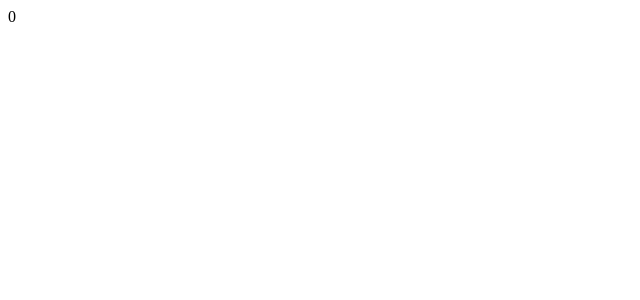
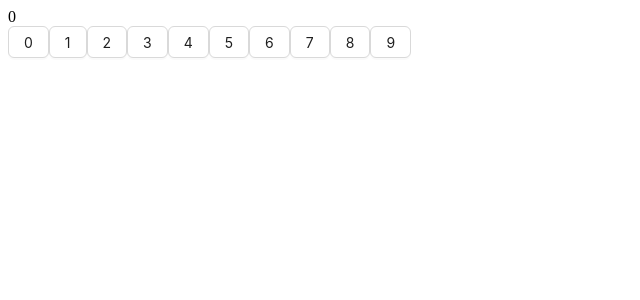
Before and after one commit to RustamRu/calc, a React (Create React App) app: page / in a window 1280 px wide. Shown: the top 300 px of the page, without its empty margins (0-640 px from the left). Built offline with nearby package versions, Linux system fonts and the light colour scheme.

Commit message:
DigitButton component: base structure, tests

```diff
--- a/package.json
+++ b/package.json
@@ -45,6 +45,8 @@
     ]
   },
   "devDependencies": {
-    "jest": "^27.5.1"
+    "@types/redux-mock-store": "^1.0.3",
+    "jest": "^27.5.1",
+    "redux-mock-store": "^1.5.4"
   }
 }
--- a/src/App.tsx
+++ b/src/App.tsx
@@ -1,5 +1,5 @@
 import { FC } from "react";
-import {  Display } from "./components";
+import {DigitButton, Display } from "./components";
 
 
 export const App: FC = () => {
@@ -7,6 +7,17 @@ export const App: FC = () => {
   return (
     <div>
       <Display />
+
+      <DigitButton digit={0} />
+      <DigitButton digit={1} />
+      <DigitButton digit={2} />
+      <DigitButton digit={3} />
+      <DigitButton digit={4} />
+      <DigitButton digit={5} />
+      <DigitButton digit={6} />
+      <DigitButton digit={7} />
+      <DigitButton digit={8} />
+      <DigitButton digit={9} />
     </div>
   );
 };
--- /dev/null
+++ b/src/components/DigitButton/index.tsx
@@ -0,0 +1,16 @@
+import { FC } from "react"
+import { Digit } from "../../types"
+import { Button } from "../Button"
+import { useDispatch } from "react-redux"
+import { input } from "../../store/calculationSlice"
+
+
+interface IProps {
+  digit: Digit;
+};
+
+export const DigitButton: FC<IProps> = ({ digit }) => {
+  const dispatch = useDispatch();
+
+  return <Button onClick={() => dispatch(input(digit))}>{digit}</Button>
+}
--- a/src/components/index.tsx
+++ b/src/components/index.tsx
@@ -1,2 +1,4 @@
 export { Button } from "./Button";
+export { DigitButton } from "./DigitButton";
+
 export { Display } from "./Display";
--- a/src/store/calculationSlice.ts
+++ b/src/store/calculationSlice.ts
@@ -1,7 +1,7 @@
-import { createSlice } from '@reduxjs/toolkit';
+import { PayloadAction, createSlice } from '@reduxjs/toolkit';
 import { RootState } from '.';
 import { Digit } from '../types';
-import { IOutputState, Operation } from '../types/calculation';
+import { IOutputState } from '../types/calculation';
 
 
 const initialState: IOutputState = {
@@ -16,10 +16,12 @@ export const calculationSlice = createSlice({
   name: 'calculation',
   initialState,
   reducers: {
+    input: (state, action: PayloadAction<Digit>) => {
+    },
   },
 })
 
-export const { } = calculationSlice.actions;
+export const { input } = calculationSlice.actions;
 
 export const selectMode = (state: RootState) => state.calculation.displayMode;
 export const selectOperand1 = (state: RootState) => state.calculation.operand1;
--- a/src/utils/test-utils.tsx
+++ b/src/utils/test-utils.tsx
@@ -5,11 +5,12 @@ import calculationReducer from '../store/calculationSlice';
 import type { RenderOptions } from '@testing-library/react'
 import type { PreloadedState } from '@reduxjs/toolkit'
 import type { AppStore, RootState } from '../store';
+import { MockStore } from 'redux-mock-store';
 
 
 interface ExtendedRenderOptions extends Omit<RenderOptions, 'queries'> {
   preloadedState?: PreloadedState<RootState>
-  store?: AppStore
+  store?: AppStore | MockStore;
 }
 
 export function renderWithProviders(
```
Also changed, not shown: 2 other files (tests, documents, lock files or other folders).
